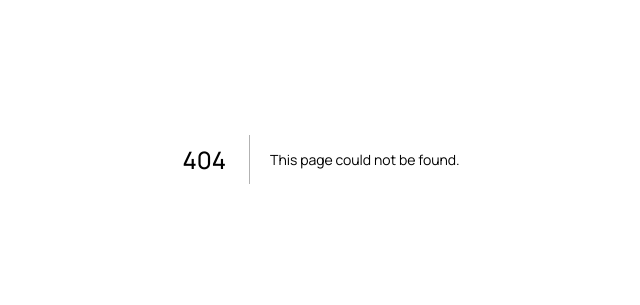
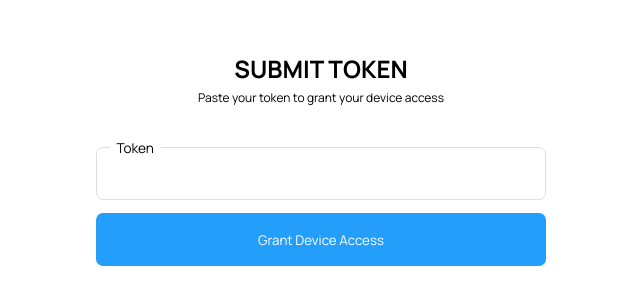
Before and after one commit to Qudusayo/pq-practice-app, a Next.js app: page /auth in a window 1280 px wide. Before the commit this address had no page. Shown: the part 241-546 px from the top of the page, without its empty margins (319-959 px from the left). Built offline with nearby package versions, Linux system fonts and the light colour scheme; no server answers.

Commit message:
feat: added auth

```diff
--- a/apis/ges-107.json
+++ b/apis/ges-107.json
@@ -203,7 +203,7 @@
     "question": "The following is true of adolescence ",
     "options": {
       "A": "A time of self-definition",
-      "B": "A period of acquirinf a sense of identity",
+      "B": "A period of acquiring a sense of identity",
       "C": "A  period full of life experimentation ",
       "D": "All of the above"
     },
--- a/package.json
+++ b/package.json
@@ -17,6 +17,7 @@
     "chart.js": "^4.1.1",
     "eslint": "8.31.0",
     "eslint-config-next": "13.1.1",
+    "localforage": "^1.10.0",
     "next": "13.1.1",
     "react": "18.2.0",
     "react-chartjs-2": "^5.1.0",
--- a/pages/_app.tsx
+++ b/pages/_app.tsx
@@ -2,5 +2,9 @@ import "../styles/globals.scss";
 import type { AppProps } from "next/app";
 
 export default function App({ Component, pageProps }: AppProps) {
-  return <Component {...pageProps} />;
+  return (
+    <>
+      <Component {...pageProps} />
+    </>
+  );
 }
--- /dev/null
+++ b/pages/auth.tsx
@@ -0,0 +1,67 @@
+import React, { useEffect, useState } from "react";
+import axios from "axios";
+import Swal from "sweetalert2";
+import localForage from "localforage";
+import styles from "../styles/Auth.module.scss";
+import { useRouter } from "next/router";
+
+export default function Auth() {
+  const router = useRouter();
+  const [token, setToken] = useState("");
+
+  useEffect(() => {
+    localForage
+      .getItem(process.env.NEXT_PUBLIC_ENTRY_KEY!)
+      .then(function (value) {
+        if (value === process.env.NEXT_PUBLIC_ENTRY_VALUE) {
+          router.push("/");
+        }
+      });
+  }, []);
+
+  const handleSubmit = async (e: React.SyntheticEvent) => {
+    e.preventDefault();
+    try {
+      let processReq = await axios.post("/api/auth", {
+        token,
+      });
+
+      if (processReq.status === 200) {
+        localForage
+          .setItem(
+            process.env.NEXT_PUBLIC_ENTRY_KEY!,
+            process.env.NEXT_PUBLIC_ENTRY_VALUE!
+          )
+          .then(function () {
+            Swal.fire({
+              icon: "success",
+              title: "Success",
+              html: "Your device now granted access",
+              timer: 5000,
+              timerProgressBar: true,
+            });
+
+            router.push("/");
+          });
+      } else {
+        Swal.fire("Oops", "Invalid Token", "error");
+      }
+    } catch (error) {
+      Swal.fire("Oops", "Invalid Token", "error");
+    }
+  };
+
+  return (
+    <>
+      <form className={styles.Form} onSubmit={handleSubmit}>
+        <h2>Submit Token</h2>
+        <span>Paste your token to grant your device access</span>
+        <div>
+          <label>Token</label>
+          <input value={token} onChange={(e) => setToken(e.target.value)} />
+        </div>
+        <button>Grant Device Access</button>
+      </form>
+    </>
+  );
+}
--- /dev/null
+++ b/styles/Auth.module.scss
@@ -0,0 +1,65 @@
+.Form {
+  width: 90vw;
+  max-width: 450px;
+  margin: auto;
+  text-align: center;
+
+  h2 {
+    text-transform: uppercase;
+  }
+
+  span {
+    font-size: 0.75em;
+  }
+
+  div {
+    width: 100%;
+    position: relative;
+    margin-top: 2em;
+    padding-top: 0.5em;
+
+    label {
+      position: absolute;
+      font-size: 0.85em;
+      top: 0;
+      left: 1em;
+      background-color: #ffffff;
+      padding: 0 0.5em;
+    }
+
+    input {
+      width: 100%;
+      display: block;
+      outline: none;
+      border: 1px solid #dedede;
+      border-radius: 7px;
+      padding: 1em;
+      height: 4em;
+    }
+
+    .errorMessage {
+      font-size: 0.75em;
+      color: red;
+    }
+  }
+
+  button {
+    background-color: #249efb;
+    color: #fff;
+    border-radius: 7px;
+    display: block;
+    cursor: pointer;
+    margin-right: 9px;
+    width: 100%;
+    height: 4em;
+    margin-left: auto;
+    outline: none;
+    border: none;
+    margin: 1em 0 0;
+
+    &:disabled {
+      cursor: not-allowed;
+      background-color: rgba(201, 201, 201, 0.908);
+    }
+  }
+}
--- a/styles/globals.scss
+++ b/styles/globals.scss
@@ -3,6 +3,10 @@
   padding: 0;
   margin: 0;
   font-family: "Manrope", sans-serif;
+}
+
+img{
+  max-width: 100%;
 }
 
 html,
```
Also changed, not shown: components/Quiz/Meme/Meme.tsx (added, +12 -0 lines), pages/api/auth.ts (added, +27 -0 lines), pages/ges-107.tsx (+23 -2 lines), pages/ges-108.tsx (+23 -2 lines), pages/index.tsx (+27 -1 lines), tokens.json (added, +44 -0 lines), 1 other file (tests, documents, lock files or other folders).
